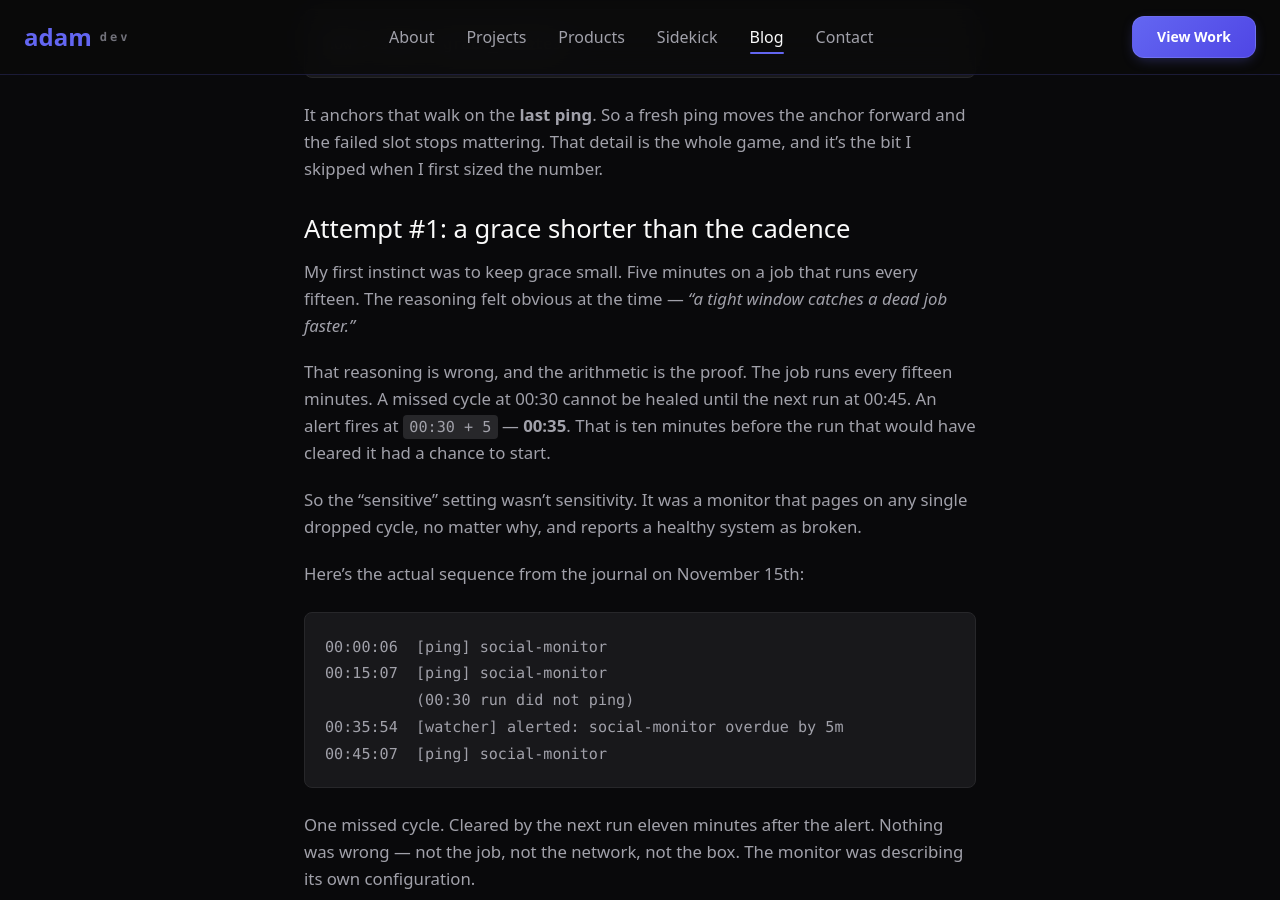
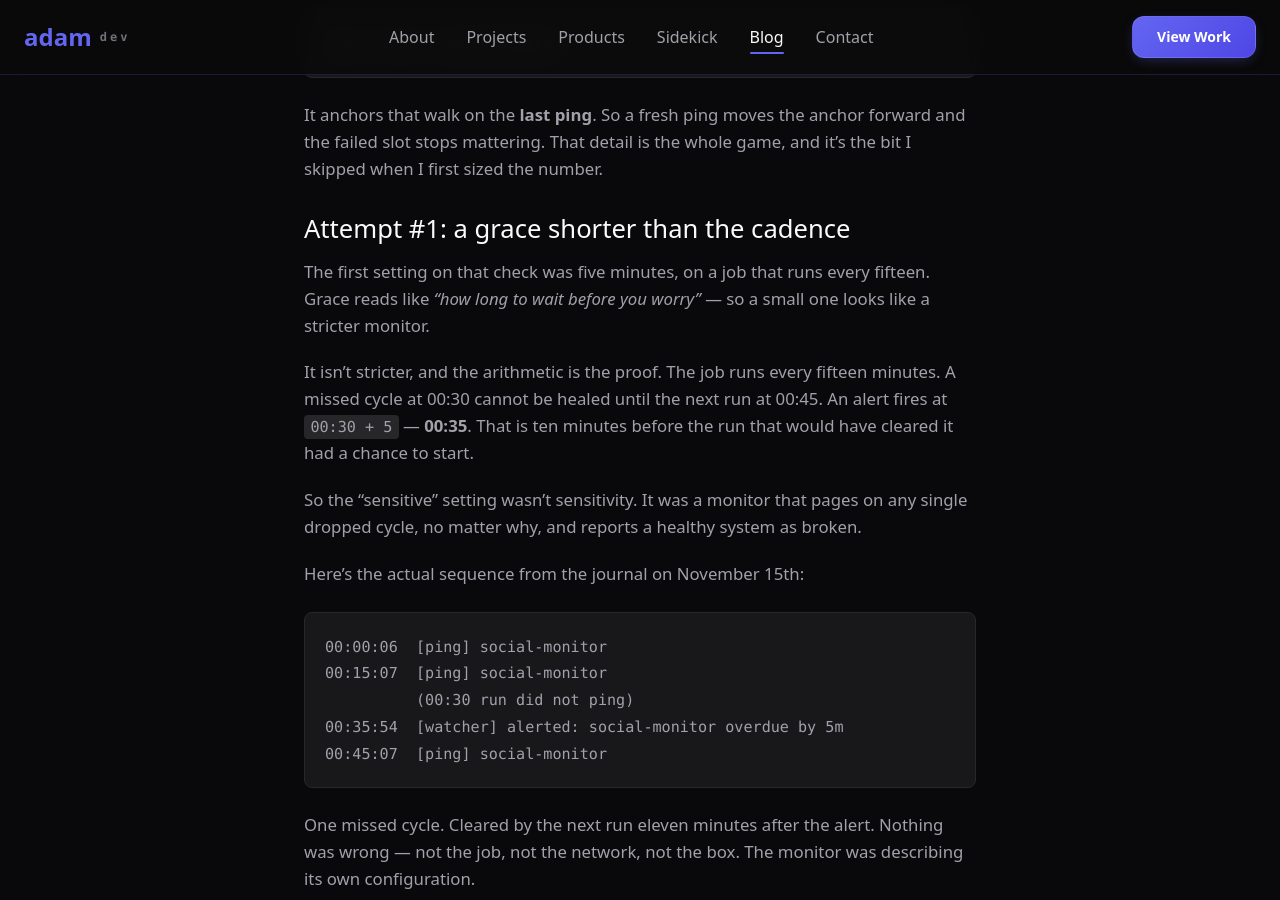
Before and after one commit to slashadams/Dev-Adam.com, a Jekyll site: the page built from _posts/2026-12-24-watchdog-grace-shorter-than-interval.md, in a window 1280 px wide and 900 px high, scrolled down 887 px. Built offline with Jekyll 4.4.1, drawn with Linux system fonts in a browser that asks for light colours; nearby versions of some CDN libraries.

Commit message:
post: drop an inferred quote from the grace post
- Attempt #1 attributed a rationale to Adam that the config never stated;
  restate the instinct generally instead

```diff
--- a/_posts/2026-12-24-watchdog-grace-shorter-than-interval.md
+++ b/_posts/2026-12-24-watchdog-grace-shorter-than-interval.md
@@ -29,9 +29,9 @@ It anchors that walk on the **last ping**. So a fresh ping moves the anchor forw
 
 ## Attempt #1: a grace shorter than the cadence
 
-My first instinct was to keep grace small. Five minutes on a job that runs every fifteen. The reasoning felt obvious at the time — *"a tight window catches a dead job faster."*
+The first setting on that check was five minutes, on a job that runs every fifteen. Grace reads like *"how long to wait before you worry"* — so a small one looks like a stricter monitor.
 
-That reasoning is wrong, and the arithmetic is the proof. The job runs every fifteen minutes. A missed cycle at 00:30 cannot be healed until the next run at 00:45. An alert fires at `00:30 + 5` — **00:35**. That is ten minutes before the run that would have cleared it had a chance to start.
+It isn't stricter, and the arithmetic is the proof. The job runs every fifteen minutes. A missed cycle at 00:30 cannot be healed until the next run at 00:45. An alert fires at `00:30 + 5` — **00:35**. That is ten minutes before the run that would have cleared it had a chance to start.
 
 So the "sensitive" setting wasn't sensitivity. It was a monitor that pages on any single dropped cycle, no matter why, and reports a healthy system as broken.
 
```
